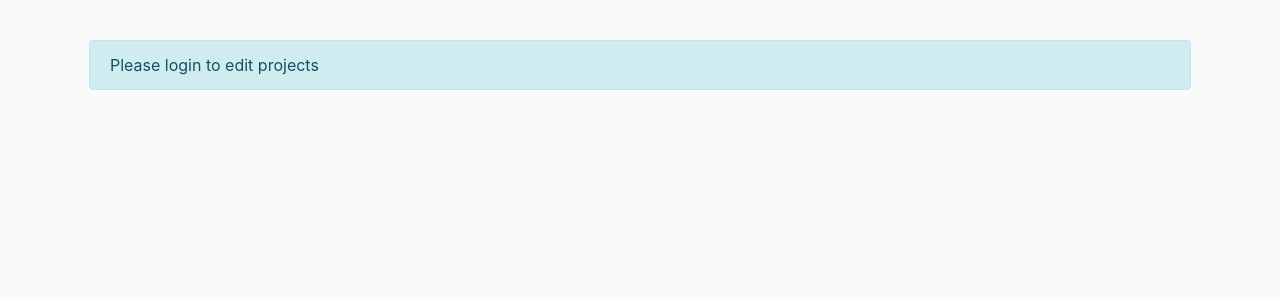
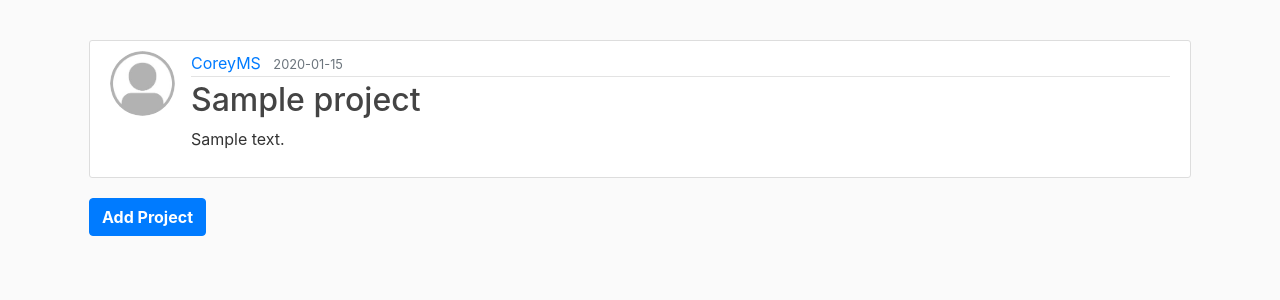
Before and after one commit to matttse/projectmanagementservice, a Flask app: page /projects/all in a window 1280 px wide. Shown: the part 56-356 px from the top of the page. Run offline with Flask 2, Linux system fonts and the light colour scheme; data comes from the database, SQL or seed files in the repository; tables that the repository leaves empty hold one stand-in row (values such as "Sample post"); some libraries are stand-ins or nearby versions.

Commit message:
got display basics

```diff
--- a/pmsapp/routes.py
+++ b/pmsapp/routes.py
@@ -90,12 +90,31 @@ def account():
     return render_template('account.html', title='Account',
                            image_file=image_file, form=form)
 
+@app.route("/projects/new", methods=['GET', 'POST'])
+@login_required
+def new_project():
+    form = ProjectForm()
+    if form.validate_on_submit():
+        project = Project(title=form.title.data, content=form.content.data, author=current_user)
+        db.session.add(project)
+        db.session.commit()
+        flash('Your project has been created!', 'success')
+        return redirect(url_for('list_projects'))
+    return render_template('create_project.html', title='New Project',
+                           form=form, legend='New Project')
+
+
+@app.route("/project/<int:project_id>")
+def project(project_id):
+    project = Project.query.get_or_404(project_id)
+    return render_template('project.html', title=project.title, project=project)
+
 @app.route("/projects/all")
 def list_projects():
-    project = Project.query.all()
     form = ProjectForm()
+    projects = Project.query.all()
     return render_template('projects.html',
-                           form=form, title='project', legend="New Project", project=project)
+                           form=form, title='project', legend="New Project", projects=projects)
 
 @app.route("/projects/<int:project_id>", methods=['GET', 'POST'])
 def add_projects(project_id):
--- a/pmsapp/templates/projects.html
+++ b/pmsapp/templates/projects.html
@@ -1,21 +1,13 @@
 {% extends "layout.html" %}
 {% block content %}
+  {% if projects is not none %}
     <div class="container mx-auto my-auto py-3 px-1">
-    <div id="panelGroup" class="panel-group context" id="accordion" role="tablist" aria-multiselectable="true">
-      <!-- Projects go here -->
-
-       {% for project in projects %}
-        <p>hi {{ project.author }}</p>
-       {% endfor %}
-
-      {% if project is defined and project|length %}
-
     {% for project in projects %}
       <article class="media content-section">
         <img class="rounded-circle article-img" src="{{ url_for('static', filename='profile_pics/' + project.author.image_file) }}">
         <div class="media-body">
           <div class="article-metadata">
-                <a class="mr-2" href="#">{{ project.author.username }}</a>
+            <a class="mr-2" href="{{ url_for('account', username=project.author.username) }}">{{ project.author.username }}</a>
             <small class="text-muted">{{ project.date_posted.strftime('%Y-%m-%d') }}</small>
           </div>
           <h2><a class="article-title" href="{{ url_for('project', project_id=project.id) }}">{{ project.title }}</a></h2>
@@ -26,55 +18,7 @@
     {% else %}
       <div class="alert alert-secondary">No Projects Found</div>
     {% endif %}
-
-      {% if current_user.is_authenticated %}
-        <div id="add-project-form" class="collapse content-section">
-            <div class="card card-body">
-                <form method="POST" action="/projects">
-                    {{ form.hidden_tag() }}
-                    <fieldset class="form-group">
-                        <legend class="border-bottom mb-4">{{ legend }}</legend>
-                        <div class="form-group">
-                            {{ form.title.label(class="form-control-label") }}
-                            {% if form.title.errors %}
-                                {{ form.title(class="form-control form-control-lg is-invalid") }}
-                                <div class="invalid-feedback">
-                                    {% for error in form.title.errors %}
-                                        <span>{{ error }}</span>
-                                    {% endfor %}
-                                </div>
-                            {% else %}
-                                {{ form.title(class="form-control form-control-lg") }}
-                            {% endif %}
-                        </div>
-                        <div class="form-group">
-                            {{ form.content.label(class="form-control-label") }}
-                            {% if form.content.errors %}
-                                {{ form.content(class="form-control form-control-lg is-invalid") }}
-                                <div class="invalid-feedback">
-                                    {% for error in form.content.errors %}
-                                        <span>{{ error }}</span>
-                                    {% endfor %}
-                                </div>
-                            {% else %}
-                                {{ form.content(class="form-control form-control-lg") }}
-                            {% endif %}
-                        </div>
-                    </fieldset>
-                    <div class="form-group">
-                        {{ form.submit(class="btn btn-outline-info") }}
-                    </div>
-                </form>
-            </div>
-            <!-- end card card-body -->
-        </div>
-        <!-- end project form container -->
-        <button id="add-project-btn" class="btn btn-primary" type="button" data-toggle="collapse" data-target="#add-project-form" aria-expanded="false" aria-controls="#add-project-form" style="text-transform:none"><strong>Add Project</strong></button>
-        <button class="btn btn-primary" type="button" data-toggle="collapse" data-target="#project-body" aria-expanded="false" aria-controls="project-body" style="text-transform:none"><strong>Archive Project</strong></button>
-      {% else %}
-        <div class="alert alert-info">Please login to edit projects</div>
-      {% endif %}
-      </div>
+      <a id="add-project-btn" class="btn btn-primary" href="{{ url_for('new_project') }}"><strong>Add Project</strong></a>
     </div>
     <!-- projects container -->
   {% endblock content %}
```
Also changed, not shown: pmsapp/templates/create_project.html (added, +47 -0 lines). Lines whose indentation alone changed are shown as unchanged.
